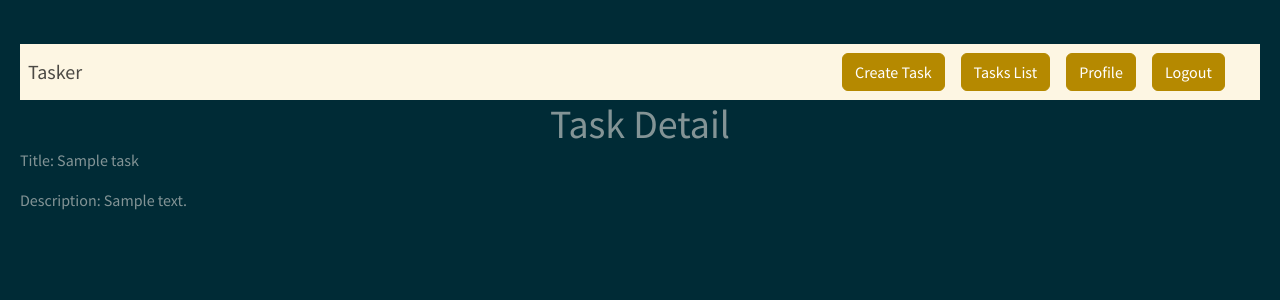
After one commit to ZlatinIvanov/Tasker, a Django app: page /tasks/task/1/ in a window 1280 px wide. The commit adds this page. Shown: the top 300 px of the page. Run offline with Django 5.2, Linux system fonts and the light colour scheme; a user stored in the database is signed in; tables that the repository leaves empty hold one stand-in row (values such as "Sample post").

Commit message:
Added more adjustments to the Task model and the templates.

```diff
--- a/tasker/tasks/urls.py
+++ b/tasker/tasks/urls.py
@@ -1,8 +1,13 @@
-from django.urls import path
+from django.urls import path, include
 
-from tasker.tasks.views import TaskCreateView, task_list
+from tasker.tasks.views import TaskCreateView, task_list, TaskDetailsView
 
 urlpatterns = (
     path('create_task/', TaskCreateView.as_view(), name='create_task'),
     path('tasks_list/', task_list, name='tasks_list'),
+    path(
+        "task/<int:pk>/", include([
+            path("", TaskDetailsView.as_view(), name="task_details"),
+        ]),
+         ),
 )
--- a/tasker/tasks/views.py
+++ b/tasker/tasks/views.py
@@ -20,3 +20,14 @@ class TaskCreateView(auth_mixin.LoginRequiredMixin, views.CreateView):
 
     def get_success_url(self):
         return reverse('tasks_list')
+
+class TaskDetailsView(auth_mixin.LoginRequiredMixin, views.DetailView):
+    queryset = Tasks.objects.all()
+    template_name = "tasks/task_details.html"
+    pk_url_kwarg = 'pk'
+
+    def get_queryset(self):
+        queryset = super().get_queryset()
+        pk = self.kwargs.get(self.pk_url_kwarg)
+        filtered_queryset = queryset.filter(pk=pk)
+        return filtered_queryset
--- a/templates/base.html
+++ b/templates/base.html
@@ -8,6 +8,14 @@
     <link rel="stylesheet" type="text/css" href="https://bootswatch.com/5/solar/bootstrap.min.css">
     <link rel="stylesheet" type="text/css" href="{% static 'css/styles.css' %}">
     <title> Tasker </title>
+    <style>
+
+        #box {
+            max-width: 100%; /* Adjust the maximum width as needed */
+            margin: 0 auto;
+            padding: 20px;
+        }
+    </style>
 </head>
 
 
@@ -15,9 +23,9 @@
 <div id="box">
     <header>
 
-<br>
+        <br>
 
-</header>
+    </header>
     <nav class="navbar navbar-expand-lg navbar-light bg-light justify-content-center">
         <a class="navbar-brand main-heading">
             &nbsp; Tasker
@@ -37,12 +45,25 @@
             <ul class="navbar-nav ms-auto">
                 {% if request.user.is_authenticated %}
                     <li class="nav-item">
-                        <a class="btn btn-primary navbar-btn" type="button" href="{% url 'details profile' pk=request.user.pk %}">Profile</a>
+                        <a class="btn btn-primary navbar-btn" type="button" href="{% url 'create_task' %}">Create
+                            Task</a>
+                    </li>
+                    &nbsp; &nbsp; &nbsp;
+                    <li class="nav-item">
+                        <a class="btn btn-primary navbar-btn" type="button" href="{% url 'tasks_list' %}">Tasks List</a>
+                    </li>
+                    &nbsp; &nbsp; &nbsp;
+                    <li class="nav-item">
+                        <a class="btn btn-primary navbar-btn" type="button"
+                           href="{% url 'details profile' pk=request.user.pk %}">Profile</a>
                     </li>
                     &nbsp; &nbsp; &nbsp;
                     <li class="nav-item">
                         <a class="btn btn-primary navbar-btn" type="button" href="{% url 'logout' %}">Logout</a>
                     </li>
+                    &nbsp; &nbsp; &nbsp;
+
+
                 {% else %}
                     <li class="nav-item">
                         <a class="btn btn-primary navbar-btn" type="button" href="{% url 'register' %}">Register</a>
--- /dev/null
+++ b/templates/tasks/task_details.html
@@ -0,0 +1,16 @@
+{% extends "base.html" %}
+
+{% load static %}
+{% block main_content %}
+    <style>
+        h1 {
+            margin: 0 auto; /* This centers the form horizontally */
+            width: 100%; /* Adjust the width as needed */
+            text-align: center; /* This centers the form vertically */
+        }
+    </style>
+    <h1>Task Detail</h1>
+    <p>Title: {{ object.title }}</p>
+    <p>Description: {{ object.description }}</p>
+    <!-- Add more details as needed -->
+{% endblock %}
```
Also changed, not shown: tasker/accounts/views.py (+0 -7 lines), templates/tasks/tasks_list.html (+9 -1 lines), 1 other file.
